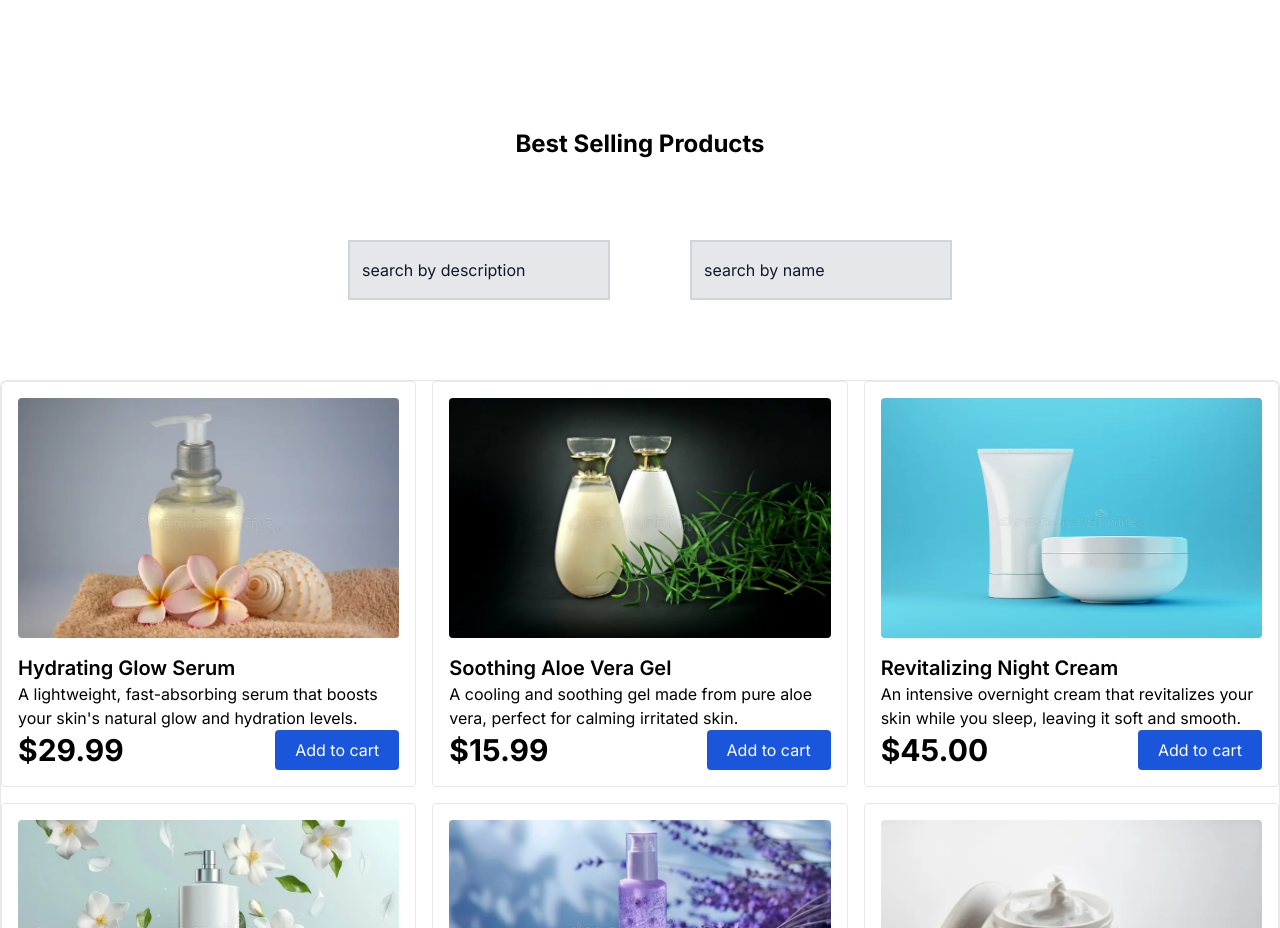
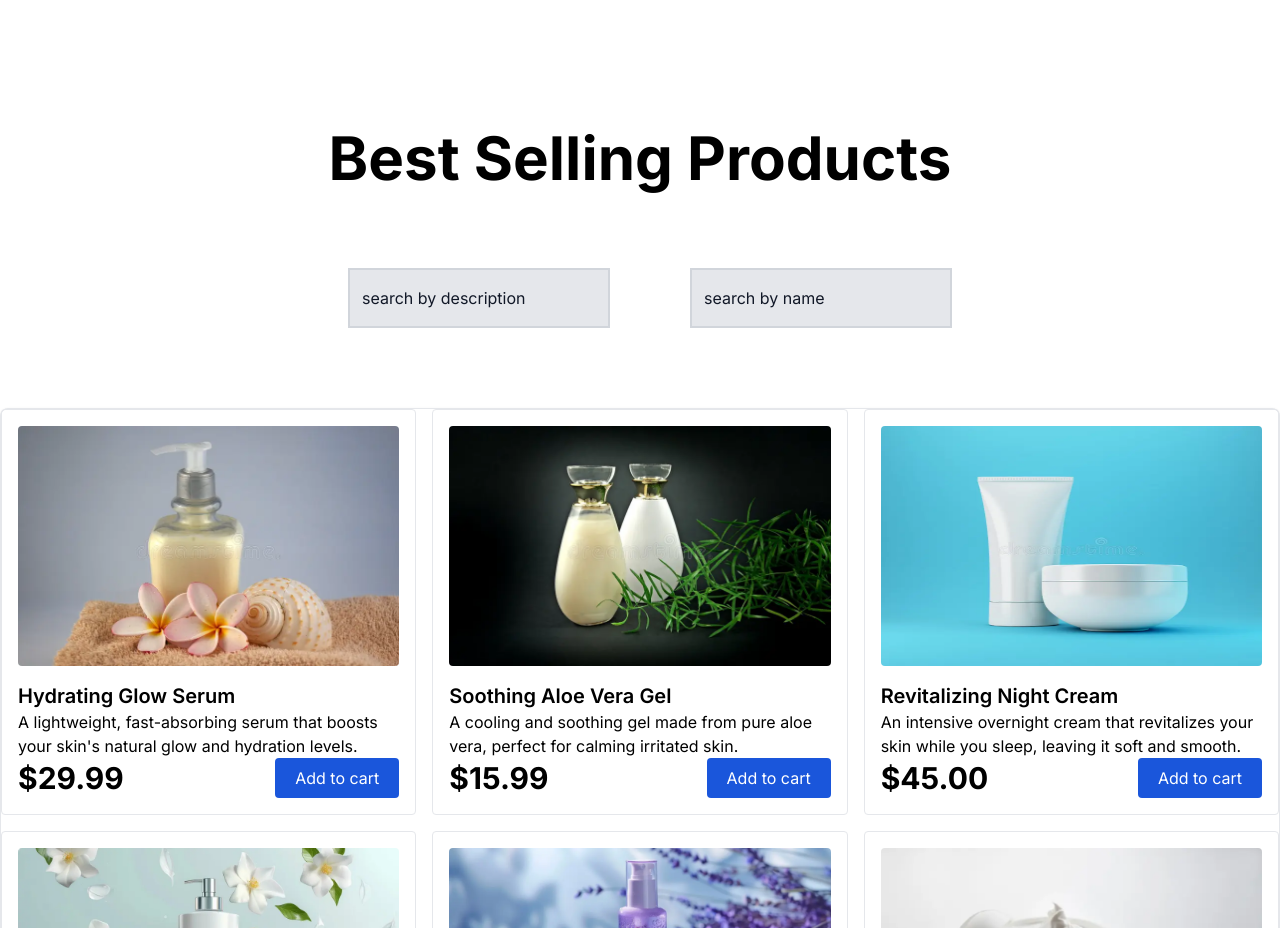
Before and after one commit to patrickiyiakimo/shopverse, a Next.js app: page / in a window 1280 px wide. Shown: the part 800-1728 px from the top of the page. Built offline with nearby package versions, Linux system fonts and the light colour scheme.

Commit message:
improved the accessibility

```diff
--- a/app/cart/page.tsx
+++ b/app/cart/page.tsx
@@ -26,7 +26,7 @@ const CartPage: React.FC = () => {
           cart.map((item) => (
             //    this is the content
 
-            <div key={item.id} className="rounded border p-4">
+            <div key={item.id} className="rounded p-4">
               <div className="relative overflow-x-auto shadow-md sm:rounded-lg">
                 <table className="w-full text-left text-sm text-gray-500 dark:text-white rtl:text-right">
                   <thead className="bg-gray-50 text-xs uppercase text-gray-700 dark:bg-gray-700 dark:text-white">
--- a/components/BestSellingProducts.tsx
+++ b/components/BestSellingProducts.tsx
@@ -107,7 +107,7 @@ const BestSellingProducts: React.FC = () => {
           </button>
         </div>
       )}
-      <h1 className="pb-20 text-center text-2xl font-bold">
+      <h1 className="pb-20 text-center text-2xl md:text-4xl lg:text-6xl font-bold">
         Best Selling Products
       </h1>
       <section className="mb-20 ml-20 items-center justify-center sm:ml-24 md:ml-40 lg:ml-5 lg:flex">
```
